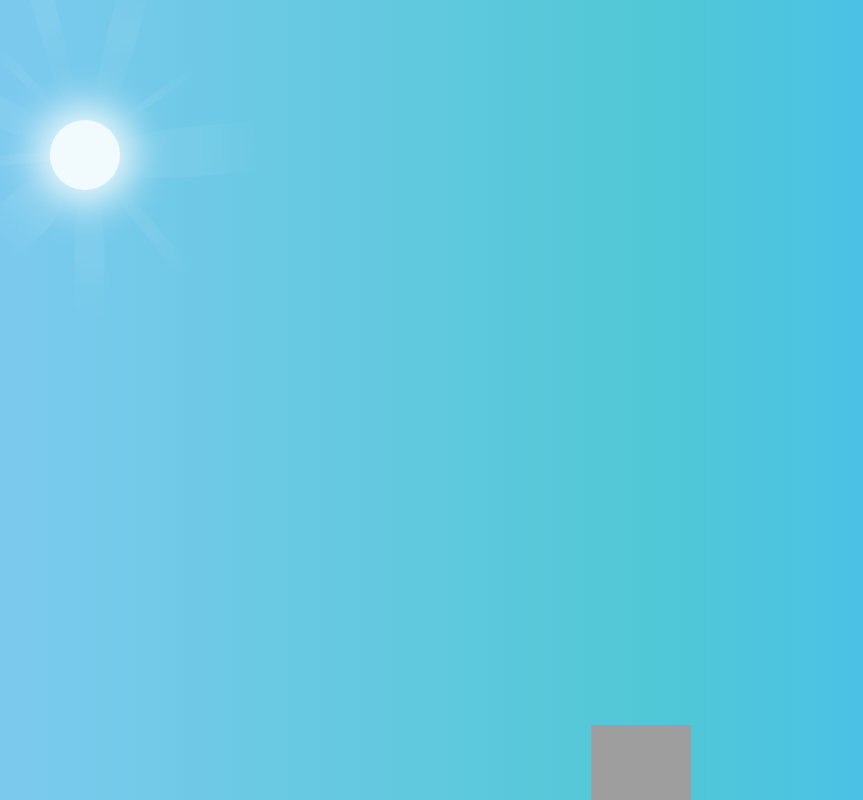
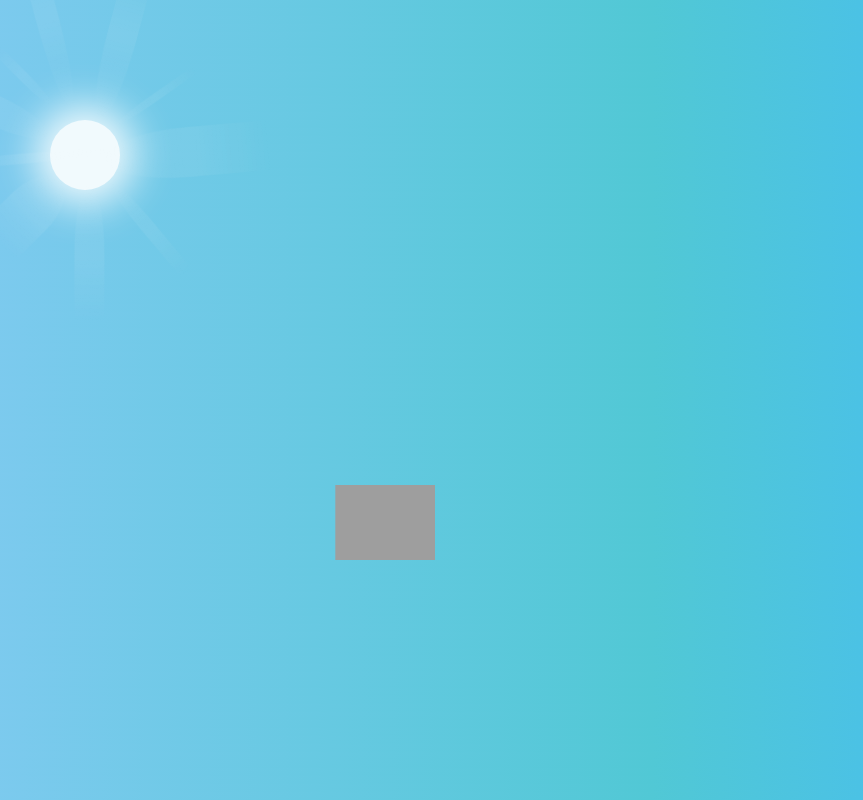
Before and after one commit to lafleurengine/iframes, a plain HTML site: page sea.html in a window 1280 px wide. Shown: the whole page, without its empty margins (0-863 px from the left). Drawn offline with Linux system fonts and the light colour scheme; grey boxes are pictures that could not be loaded.

Commit message:
Update sea.css

```diff
--- a/sea.css
+++ b/sea.css
@@ -115,10 +115,10 @@ body {
 
 div#boat {
     position: absolute;
-    bottom: 0;
+    bottom: 30%;
     left: 1px;
-    width: 100%;
-    animation: 5s ease-in-out infinite boatMove;
+    width: 60%;
+    animation: 350s ease-in-out infinite boatMove;
 }
 
 div#boat img {
```
